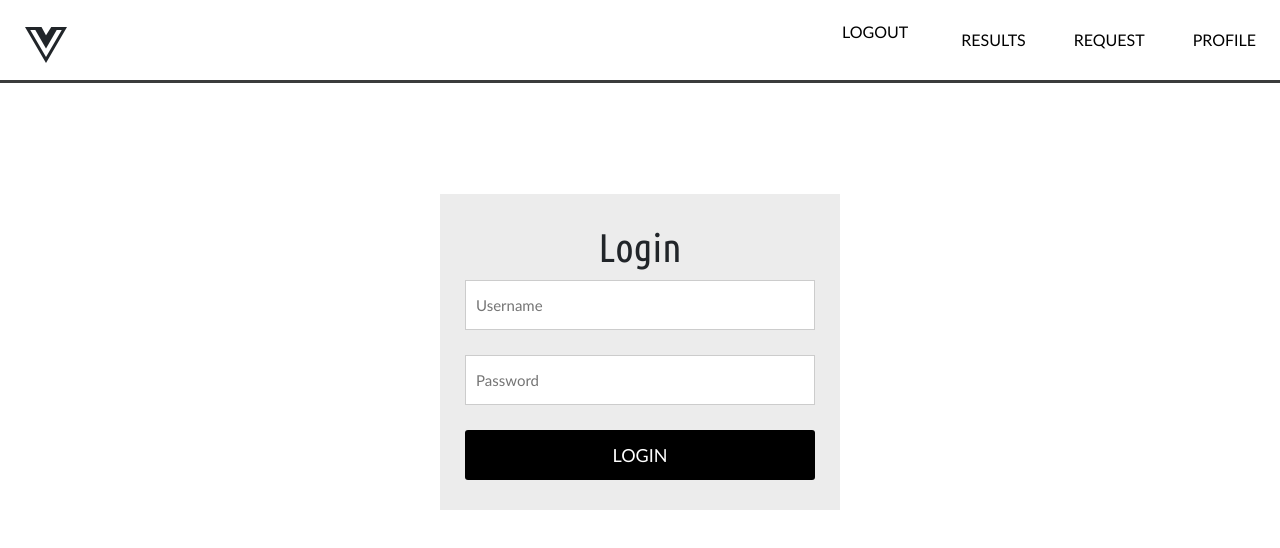
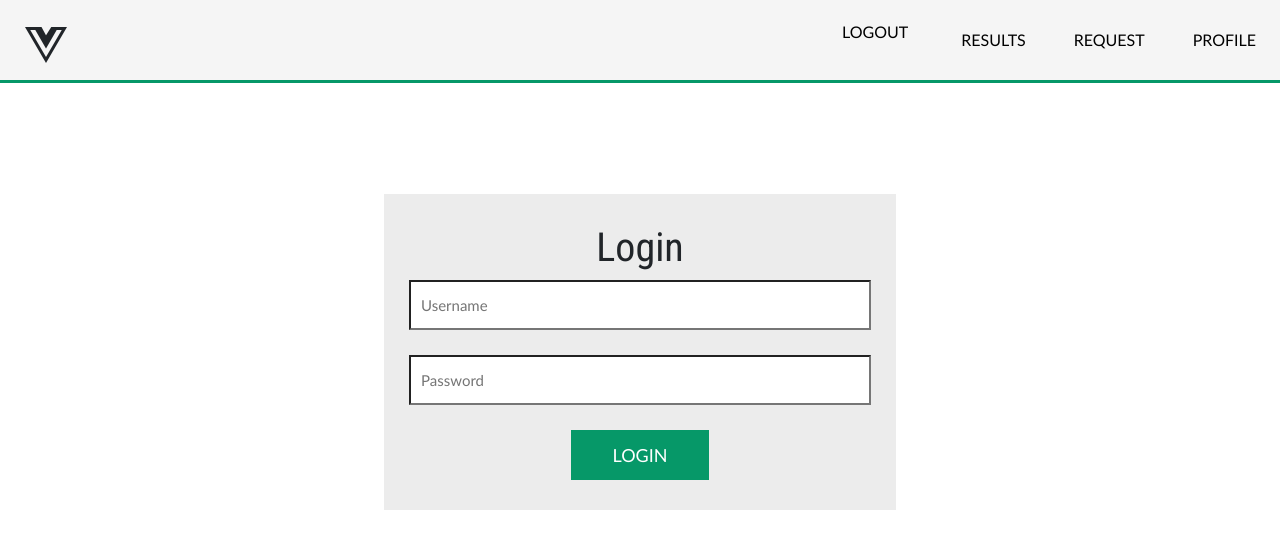
Before and after one commit to MoiOcanas/Vue-Firebase-Template, a Vue app: page /#/login in a window 1280 px wide. Shown: the top 548 px of the page. Built offline with nearby package versions, Linux system fonts and the light colour scheme; no server answers; sample sign-in values are in the browser's storage; what vuefire would draw is missing.

Commit message:
Adding styles to Signup and Login forms components

```diff
--- a/src/components/Nav.vue
+++ b/src/components/Nav.vue
@@ -57,8 +57,8 @@ ul {
     margin: 0;
     padding: 6px 0px;
     overflow: hidden;
-    background-color: #fff;
-    border-bottom: 3px solid #3B3C3C;
+    background-color: #F5F5F5;
+    border-bottom: 3px solid #069868;
     position: fixed;
     top: 0;
     width: 100%;
--- a/src/components/auth/Login.vue
+++ b/src/components/auth/Login.vue
@@ -6,7 +6,9 @@
             <h3 class="mainTitle">Login</h3>
             <input type="email" v-model="user.email" class="loginInput" placeholder="Username">
             <input type="password" v-model="user.password" class="loginInput" placeholder="Password">
-            <input type="submit" value="LOGIN" class="loginButton">
+            <div class="button-container">
+                <input type="submit" value="LOGIN" class="loginButton">
+            </div>
         </form>
     </div>
 </template>
@@ -42,15 +44,15 @@ export default {
 </script>
 
 <style scoped>
-@import url('https://fonts.googleapis.com/css?family=Ubuntu+Condensed');
+@import url('https://fonts.googleapis.com/css?family=Roboto+Condensed');
     h3 {
-        font-family: 'Ubuntu Condensed', sans-serif;
+        font-family: 'Roboto Condensed', sans-serif;
         font-size: 40px;
         text-align: center;
     }
     .login {
         margin: 50px auto;
-        width: 400px;
+        width: 40%;
         padding: 30px 25px;
         background: #ECECEC;
     }
@@ -62,7 +64,6 @@ export default {
         padding-left: 10px;
         font-size: 15px;
         background: #fff;
-        border: 1px solid #ccc;
     }
 
     .loginInput:focus {
@@ -71,22 +72,25 @@ export default {
     }
 
     .loginButton {
-        width: 100%;
+        width: 30%;
         height: 50px;
         padding: 0;
+        margin: 0 auto;
         font-size: 18px;
         color: #fff;
         text-align: center;
-        background: black;
+        background-color: #069868;
         border: 0;
         cursor: pointer;
         outline: 0;
-        border-radius: 3px;
+        transition: box-shadow 0.5s;
+    }
+
+    .button-container {
+        text-align: center;
     }
 
     .loginButton:hover {
-        color: black;
-        background: #fff;
-        border: 1px solid black;
+        box-shadow: 3px 4px 2px #888888;
     }
 </style>
--- a/src/components/auth/Signup.vue
+++ b/src/components/auth/Signup.vue
@@ -8,7 +8,9 @@
             <input type="email" class="signupInput" v-model="user.email" placeholder="Email">
             <input type="text" class="signupInput" v-model="user.phone" placeholder="Phone Number">
             <input type="password" class="signupInput" v-model="user.password" placeholder="Password">
-            <input type="submit" value="SIGNUP" class="signupButton">
+            <div class="button-container">
+                <input type="submit" value="SIGNUP" class="signupButton">
+            </div>
         </form>
     </div>
 </template>
@@ -60,15 +62,15 @@ export default {
 </script>
 
 <style scoped>
-@import url('https://fonts.googleapis.com/css?family=Ubuntu+Condensed');
+@import url('https://fonts.googleapis.com/css?family=Roboto+Condensed');
     h3 {
-        font-family: 'Ubuntu Condensed', sans-serif;
+        font-family: 'Roboto Condensed', sans-serif;
         font-size: 40px;
         text-align: center;
     }
     .signup {
         margin: 50px auto;
-        width: 400px;
+        width: 40%;
         padding: 30px 25px;
         background: #ECECEC;
     }
@@ -91,20 +93,23 @@ export default {
     .signupButton {
         width: 100%;
         height: 50px;
+        width: 30%;
         padding: 0;
         font-size: 18px;
         color: #fff;
         text-align: center;
-        background: black;
+        background-color: #069868;
         border: 0;
         cursor: pointer;
         outline: 0;
-        border-radius: 3px;
+        transition: box-shadow 0.5s;
+    }
+
+    .button-container {
+        text-align: center;
     }
 
     .signupButton:hover {
-        color: black;
-        background: #fff;
-        border: 1px solid black;
+        box-shadow: 3px 4px 2px #888888;
     }
 </style>
```
